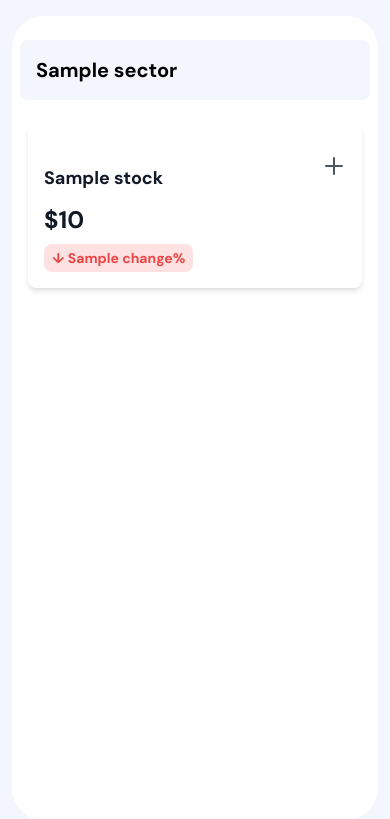
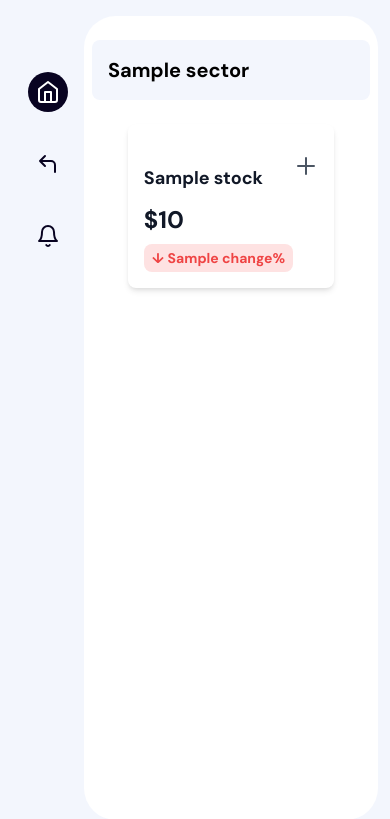
Before and after one commit to Lightfield0/LeBergerCapital, a Django app: template core/templates/dashboard.html in a window 390 px wide; the page is wider, and only the part inside the window is pictured. Shown: the top 819 px of that part. Run offline with Django 4.2, Linux system fonts and the light colour scheme; data comes from the database, SQL or seed files in the repository; the template is opened without the code that fills it: values that come from a table or form of the project are taken from there, most other values are stand-ins (such as "Sample title", 1, 10 or a date in 2020); parts of the project's set-up code (start-up, migrations or seed data) failed here and were passed over; some libraries are stand-ins or nearby versions.

Commit message:
Changes to be committed: 	modified:   LeBergerCapital/__pycache__/settings.cpython-39.pyc 	modified:   core/static/css/dashboard.css 	modified:   core/templates/dashboard.html 	modified:   core/templates/questionaire.html
Changes not staged for commit:
	modified:   db.sqlite3

Untracked files:
	code.zip
	core/static/css/dashboard copy.css

```diff
--- a/core/static/css/dashboard.css
+++ b/core/static/css/dashboard.css
@@ -69,7 +69,7 @@ button, a {
   height: 100%;
   background-color: var(--app-container);
   transition: 0.2s;
-  max-width: 1800px;
+  max-width: 100%;
 }
 .app-container button, .app-container input, .app-container optgroup, .app-container select, .app-container textarea {
   font-family: "DM Sans", sans-serif;
@@ -684,10 +671,10 @@ button, a {
 
 .messages-btn {
   border-radius: 4px 0 0 4px;
-  position: absolute;
-  right: 0;
-  top: 58px;
-  background-color: var(--message-btn);
+  /* position: absolute; */
+  /* right: 0; */
+  /* top: 58px; */
+  /* background-color: var(--message-btn); */
   border: none;
   color: var(--main-color);
   display: flex;
@@ -752,16 +803,17 @@ button, a {
   }
 }
 @media screen and (max-width: 520px) {
+  .project-boxes.jsGridView .project-box-wrapper {
+    width: 80%; /* Kutuların genişliğini %80 olarak ayarla */
+    margin: 0 auto; /* Kutuları merkezle */
+  }
+
   .projects-section {
     overflow: auto;
   }
 
   .project-boxes {
     overflow-y: visible;
-  }
-
-  .app-sidebar, .app-icon {
-    display: none;
   }
 
   .app-content {
@@ -785,9 +837,7 @@ button, a {
     max-width: 120px;
   }
 
-  .project-boxes.jsGridView .project-box-wrapper {
-    width: 100%;
-  }
+
 
   .projects-section {
     padding: 24px 16px 0 16px;
--- a/core/templates/dashboard.html
+++ b/core/templates/dashboard.html
@@ -54,6 +54,7 @@
         <div class="app-content">
             <div class="app-sidebar">
                 <!-- button to return to the home page  -->
+
                 <a href="{% url 'home' %}" class="app-sidebar-link active relative flex items-center">
                     <svg xmlns="http://www.w3.org/2000/svg" width="24" height="24" viewBox="0 0 24 24" fill="none"
                         stroke="currentColor" stroke-width="2" stroke-linecap="round" stroke-linejoin="round"
@@ -70,6 +71,12 @@
                         <path d="M9 14L4 9m0 0l5-5m-5 5h11a4 4 0 014 4v7" />
                       </svg>
                 </a>
+                <button class="messages-btn app-sidebar-link" onclick="toggleMessagesSection()">
+                    <svg xmlns="http://www.w3.org/2000/svg" width="24" height="24" viewBox="0 0 24 24" fill="none" stroke="currentColor" stroke-width="2" stroke-linecap="round" stroke-linejoin="round">
+                        <path d="M18 8a6 6 0 0 0-12 0c0 7-3 9-3 9h18s-3-2-3-9"></path>
+                        <path d="M13.73 21a2 2 0 0 1-3.46 0"></path>
+                    </svg>
+                </button>
             </div>
 
             <!-- body stock   -->
@@ -253,6 +260,19 @@
     <!-- java -->
     <script>
 
+        function toggleMessagesSection() {
+            const messagesSection = document.querySelector('.messages-section');
+            messagesSection.classList.toggle('show');
+        }
+
+        // 'messages-close' butonu için ekleyeceğimiz event listener
+        document.addEventListener('DOMContentLoaded', function() {
+            const closeButton = document.querySelector('.messages-close');
+            closeButton.addEventListener('click', function() {
+                toggleMessagesSection(); // `messages-section`'ın görünürlüğünü değiştir
+            });
+        });
+
         function changeTab(event, tabId) {
             // Hide all tab content
             document.querySelectorAll('.tab-content').forEach(function(el) {
--- a/core/templates/questionaire.html
+++ b/core/templates/questionaire.html
@@ -339,11 +339,11 @@
 
         function categorizeInvestor(score) {
             console.log(score)
-            if (score >= 1 && score <= 3) {
+            if (score >= 7.65 && score <= 15.68) {
                 return "Conservative";
-            } else if (score >= 4 && score <= 7) {
+            } else if (score >= 15.68 && score <= 23.71) {
                 return "Moderate";
-            } else if (score >= 7 && score <= 10) {
+            } else if (score >= 23.71 && score <= 31.75) {
                 return "Aggressive";
             }
             return "Moderate";
```
Also changed, not shown: other parts of core/static/css/dashboard.css (+66 -70 lines).
